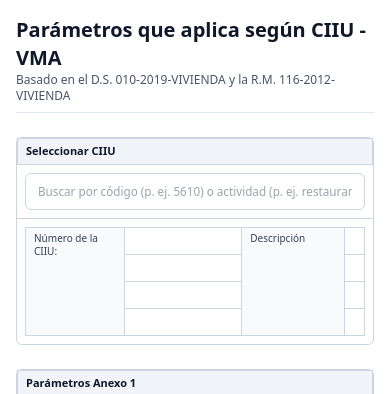
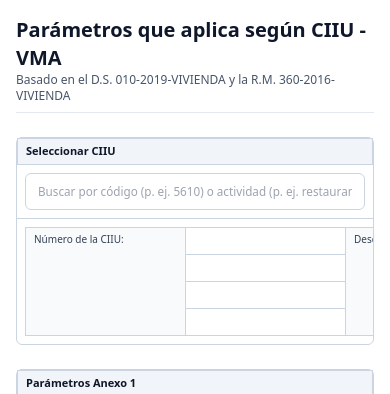
Before and after one commit to Valisage/VMA-CIIU, a React (Vite) app: page / in a window 390 px wide. Shown: the top 394 px of the page. Built offline with nearby package versions, Linux system fonts and the light colour scheme.

Commit message:
Update App.tsx

```diff
--- a/src/App.tsx
+++ b/src/App.tsx
@@ -213,7 +213,7 @@ export default function App() {
         <header className="border-b border-slate-200 pb-2">
           <h1 className="text-xl sm:text-2xl font-semibold">Parámetros que aplica según CIIU - VMA</h1>
           <div className="text-xs sm:text-sm text-slate-600">
-            Basado en el D.S. 010-2019-VIVIENDA y la R.M. 116-2012-VIVIENDA
+            Basado en el D.S. 010-2019-VIVIENDA y la R.M. 360-2016-VIVIENDA
           </div>
         </header>
 
@@ -265,12 +265,12 @@ export default function App() {
           </div>
 
           {/* Seleccionados: tabla RESPONSIVE */}
-          <div className="p-2 border-t border-slate-300 overflow-x-hidden">
-            <table className="w-full text-[clamp(12px,2.8vw,14px)] sm:text-sm border-collapse">
+          <div className="p-2 border-t border-slate-300 overflow-x-auto">
+            <table className="min-w-[720px] w-full text-[clamp(12px,2.8vw,14px)] sm:text-sm table-fixed border-collapse">
               <colgroup>
-                <col className="w-[110px] sm:w-[160px]" />
-                <col className="w-[140px] sm:w-[160px]" />
-                <col className="w-[110px] sm:w-[160px]" />
+                <col style={{ width: "160px" }} />
+                <col style={{ width: "160px" }} />
+                <col style={{ width: "160px" }} />
                 <col />
               </colgroup>
               <tbody>
@@ -281,7 +281,7 @@ export default function App() {
                   return (
                     <tr key={idx} className="align-top">
                       {idx === 0 && (
-                        <td rowSpan={4} className="border border-slate-300 bg-slate-50 text-[clamp(10px,2.4vw,12px)] sm:text-xs text-slate-700 px-2 py-1 whitespace-normal sm:whitespace-nowrap leading-tight align-top">
+                        <td rowSpan={4} className="border border-slate-300 bg-slate-50 text-[clamp(10px,2.4vw,12px)] sm:text-xs text-slate-700 px-2 py-1 whitespace-nowrap align-top">
                           Número de la CIIU:
                         </td>
                       )}
@@ -303,16 +303,12 @@ export default function App() {
                         )}
                       </td>
                       {idx === 0 && (
-                        <td rowSpan={4} className="border border-slate-300 bg-slate-50 text-[clamp(10px,2.4vw,12px)] sm:text-xs text-slate-700 px-2 py-1 whitespace-normal sm:whitespace-nowrap leading-tight align-top">
+                        <td rowSpan={4} className="border border-slate-300 bg-slate-50 text-[clamp(10px,2.4vw,12px)] sm:text-xs text-slate-700 px-2 py-1 whitespace-nowrap align-top">
                           Descripción
                         </td>
                       )}
                       <td className="border border-slate-300 px-2 py-1">
-                        {desc ? (
-                          <span className="leading-tight [overflow-wrap:anywhere] [hyphens:auto]">{desc}</span>
-                        ) : (
-                          <span className="text-slate-300">&nbsp;</span>
-                        )}
+                        {desc ? <span className="leading-tight">{desc}</span> : <span className="text-slate-300">&nbsp;</span>}
                       </td>
                     </tr>
                   );
```
